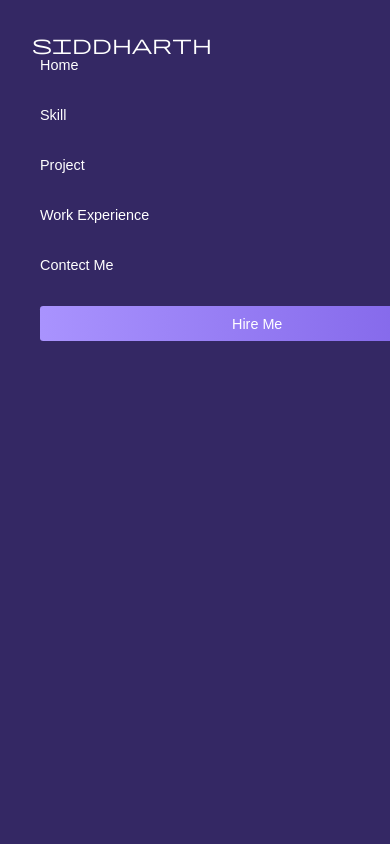
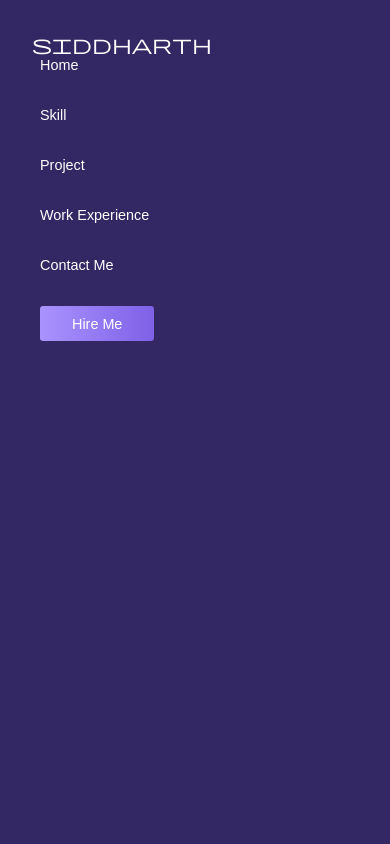
Before and after one commit to siddharth6164/Portfolio, a React (Vite) app: page / in a window 390 px wide. Both pictures are taken after a click on the button "menu". Shown: the top 844 px of the page. Built offline with nearby package versions, Linux system fonts and the light colour scheme.

Commit message:
Portfolio

```diff
--- a/src/components/Navbar/MobileNav.jsx
+++ b/src/components/Navbar/MobileNav.jsx
@@ -1,6 +1,7 @@
 import React, { useState } from "react";
 import { Link as ScrollLink } from "react-scroll";
 import "./mobilenav.css";
+import resume from "../../assets/SIDDHARTH_SINGH.pdf"
 function MobileNav({ isOpen, toggleMenu }) {
   return (
     <>
@@ -32,21 +33,15 @@ function MobileNav({ isOpen, toggleMenu }) {
               </ScrollLink>
             </li>
             <li>
-              <ScrollLink to="contect">
-                <a className="menu-item">Contect Me</a>
+              <ScrollLink to="contact">
+                <a className="menu-item">Contact Me</a>
               </ScrollLink>
             </li>
-            <button
-              className="contect-btn"
-              onClick={() => {
-                const link = document.createElement("a");
-                link.href = { resume };
-                link.download = "Siddharht_Singh.pdf";
-                link.click();
-              }}
-            >
+            <a href={resume} download>
+            <button className="contect-btn">
               Hire Me
             </button>
+              </a>
           </ul>
         </div>
       </div>
--- a/src/components/Navbar/Navbar.jsx
+++ b/src/components/Navbar/Navbar.jsx
@@ -36,18 +36,15 @@ function Navbar() {
               </ScrollLink>
             </li>
             <li>
-            <ScrollLink to="contect">
-              <a className="menu-item">Contect Me</a>
+            <ScrollLink to="contact">
+              <a className="menu-item">Contact Me</a>
               </ScrollLink>
             </li>
-            <button className="contect-btn" onClick={()=>{
-              const link = document.createElement('a');
-              link.href = {resume};
-              link.download = "Siddharht_Singh.pdf";
-              link.click();
-            }}>
-              Hire Me
-            </button>
+            <a href={resume} download>
+              <button className="contect-btn">
+                Hire Me
+              </button>
+            </a>
           </ul>
           <button class="menu-btn" onClick={toggleMenu}>
             <span class="material-symbols-outlined">
--- a/src/pages/Contect.jsx
+++ b/src/pages/Contact.jsx
@@ -7,9 +7,9 @@ import linkedin from '../assets/linkedin.svg'
 import ContactForm from './ContactMe/ContactForm'
 
 
-function Contect() {
+function Contact() {
   return (
-    <section className='contect-container' id="contect">
+    <section className='contect-container' id="contact">
       <h5>Contact Me</h5>
       <div className='contact-content'>
         <div style={{flex:1}}>
@@ -25,4 +25,4 @@ function Contect() {
   )
 }
 
-export default Contect
+export default Contact
--- a/src/pages/Home.jsx
+++ b/src/pages/Home.jsx
@@ -1,7 +1,7 @@
 import React from 'react'
 import Skills from './Skills.jsx'
 import Projects from './Projects'
-import Contect from './Contect'
+import Contact from './Contact'
 import "./home.css"
 import image from '../assets/img1.png'
 import reactIcon from '../assets/react.png'
@@ -44,7 +44,7 @@ function Home() {
     <Skills/>
     <WorkExperience/>
     <Projects/>
-    <Contect/>
+    <Contact/>
     </div>
     </>
   )
```
Also changed, not shown: 1 other file (tests, documents, lock files or other folders).
